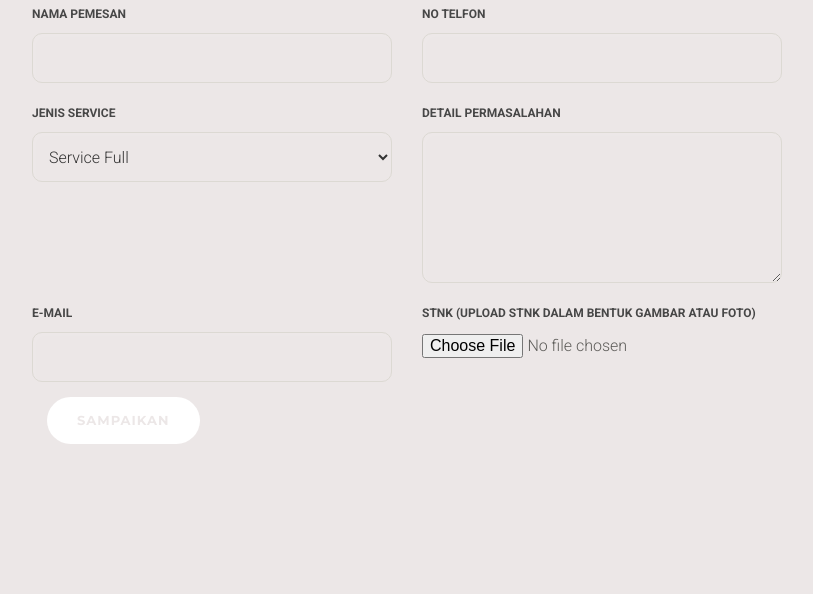
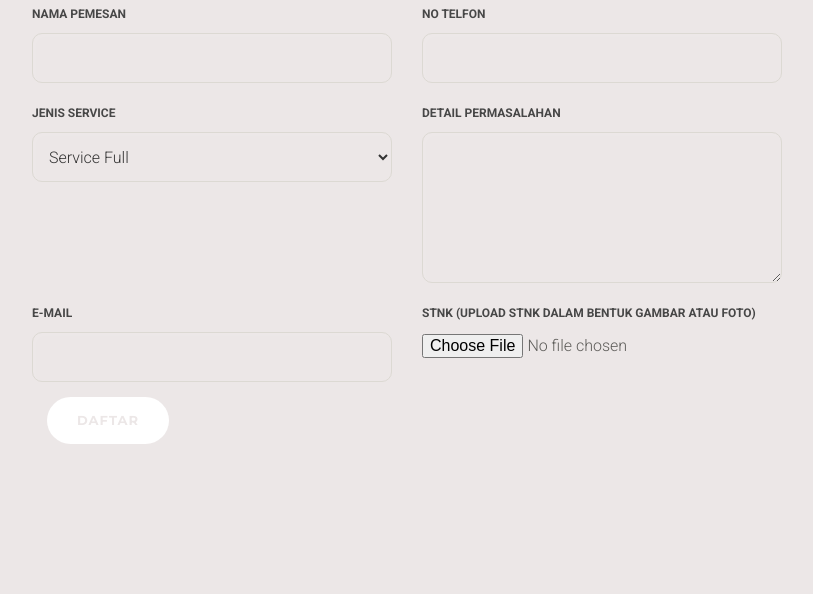
Before and after one commit to Shidqi/antrian, a PHP site: page /tcpdf/pemesanan.php in a window 1280 px wide. Shown: the part 206-800 px from the top of the page, without its empty margins (38-851 px from the left). Run offline with PHP 8.4, Linux system fonts and the light colour scheme.

Commit message:
Update pemesanan.php

```diff
--- a/pemesanan.php
+++ b/pemesanan.php
@@ -92,7 +92,7 @@
                                     </div>
                                     <div class='col-md-12'>
                                         <div class='form-group'>
-                                            <input name='singlebutton' class='btn btn-primary' type='submit' value='Sampaikan'>
+                                            <input name='singlebutton' class='btn btn-primary' type='submit' value='Daftar'>
                                         </div>
                                     </div>
                                 </div>
@@ -102,7 +102,7 @@
                 </div>
                 <?php
                     include "config.php";
-                        if($_POST['singlebutton']=="Sampaikan"){
+                        if($_POST['singlebutton']=="Daftar"){
                                 $sql="INSERT INTO tbl_pesanan (kd_pesanan, nama_pemesan, no_telfon_pemesan, email_pemesan, detail_pesanan)
                                 VALUES ('', '$_POST[nama]', '$_POST[tlp]', '$_POST[email]', '$_POST[detail]')";
                                 mysqli_query($con, $sql);
```
